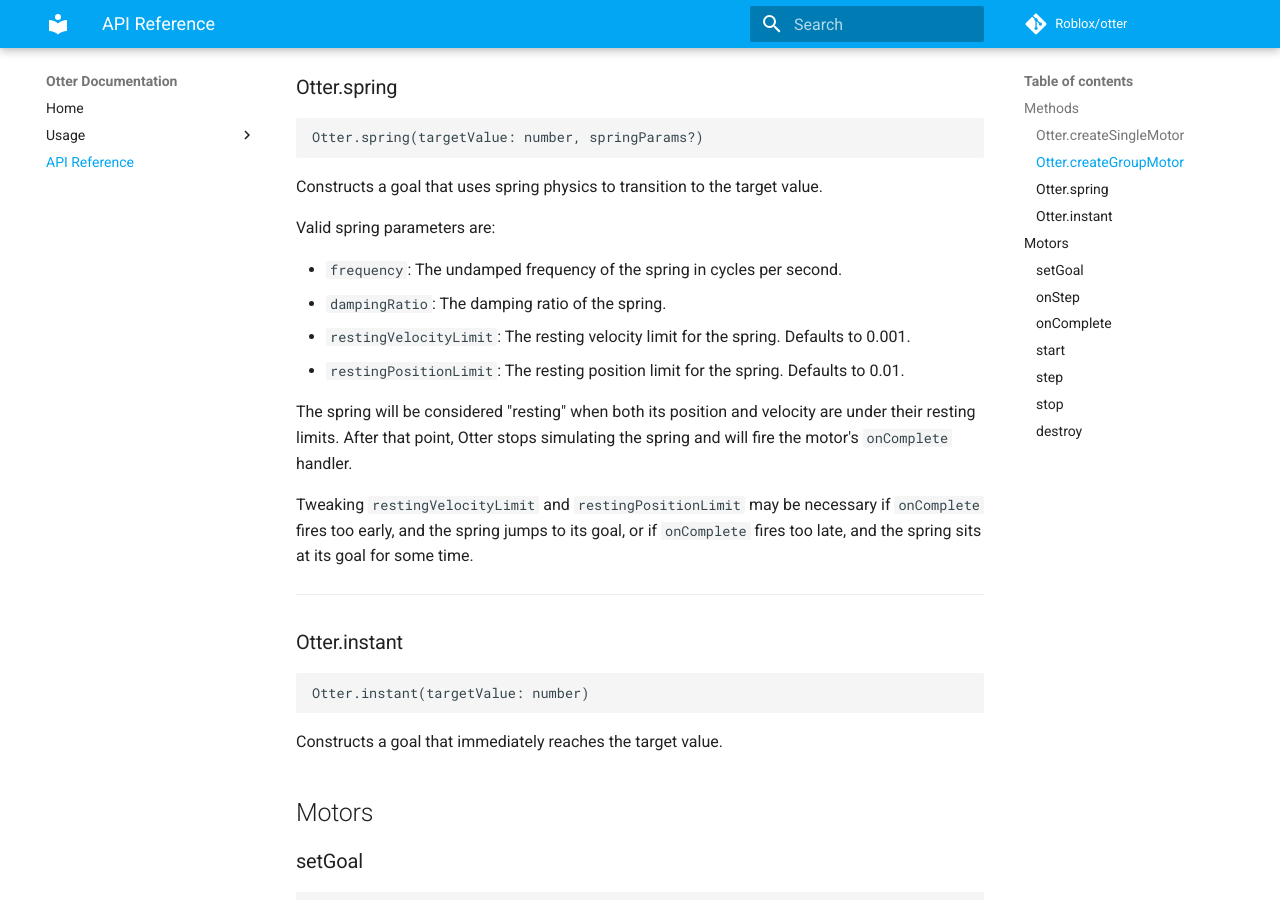
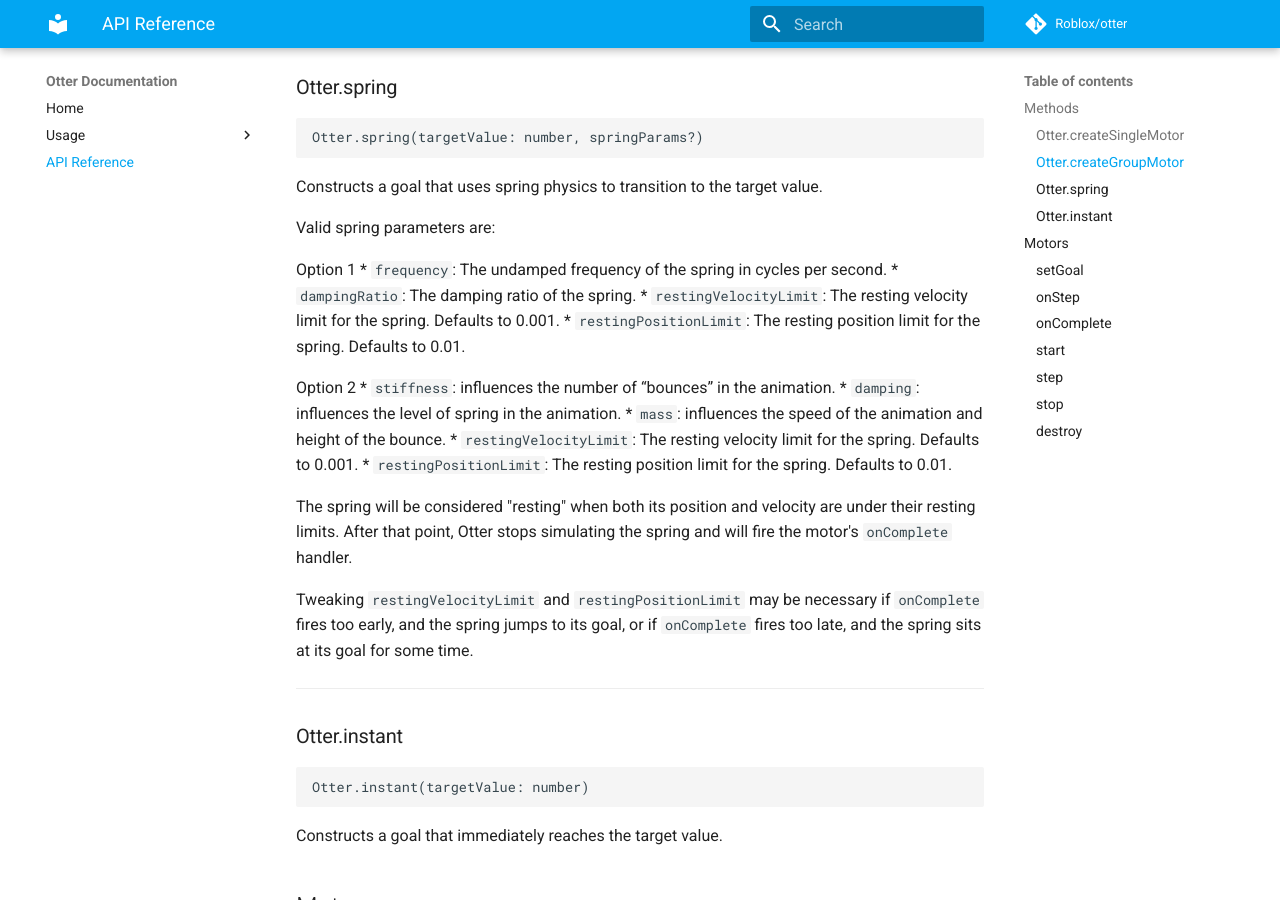
Before and after one commit to Roblox/otter, an MkDocs documentation site: the page built from docs/api-reference.md, in a window 1280 px wide and 900 px high, scrolled down 530 px. Built offline with MkDocs 1.6.1 and Material for MkDocs 9.7.7, drawn with Linux system fonts in a browser that asks for light colours; comment, search, counter and statistics services are not loaded.

Commit message:
CLIXBOX-2753 Support stiffness, damping and mass spring parameters (#44)
* Add translation from stiffness, damping and mass to natural frequency and damping ratio

* Update spring.spec.lua

* Update spring.spec.lua

* move translation into a function

* Update docs

* Update SpringAnimationOtter.rbxl

* Added tests

* Update spring.spec.lua

* Update spring.spec.lua

```diff
--- a/docs/api-reference.md
+++ b/docs/api-reference.md
@@ -27,10 +27,18 @@ Constructs a goal that uses spring physics to transition to the target value.
 
 Valid spring parameters are:
 
-* `frequency`: The undamped frequency of the spring in cycles per second.
-* `dampingRatio`: The damping ratio of the spring.
-* `restingVelocityLimit`: The resting velocity limit for the spring. Defaults to 0.001.
-* `restingPositionLimit`: The resting position limit for the spring. Defaults to 0.01.
+Option 1
+    * `frequency`: The undamped frequency of the spring in cycles per second.
+    * `dampingRatio`: The damping ratio of the spring.
+    * `restingVelocityLimit`: The resting velocity limit for the spring. Defaults to 0.001.
+    * `restingPositionLimit`: The resting position limit for the spring. Defaults to 0.01.
+
+Option 2
+    * `stiffness`: influences the number of “bounces” in the animation.
+    * `damping`: influences the level of spring in the animation.
+    * `mass`: influences the speed of the animation and height of the bounce.
+    * `restingVelocityLimit`: The resting velocity limit for the spring. Defaults to 0.001.
+    * `restingPositionLimit`: The resting position limit for the spring. Defaults to 0.01.
 
 The spring will be considered "resting" when both its position and velocity are under their resting limits. After that point, Otter stops simulating the spring and will fire the motor's `onComplete` handler.
 
```
Also changed, not shown: docs/usage/goals.md (+8 -3 lines), 3 other files.
